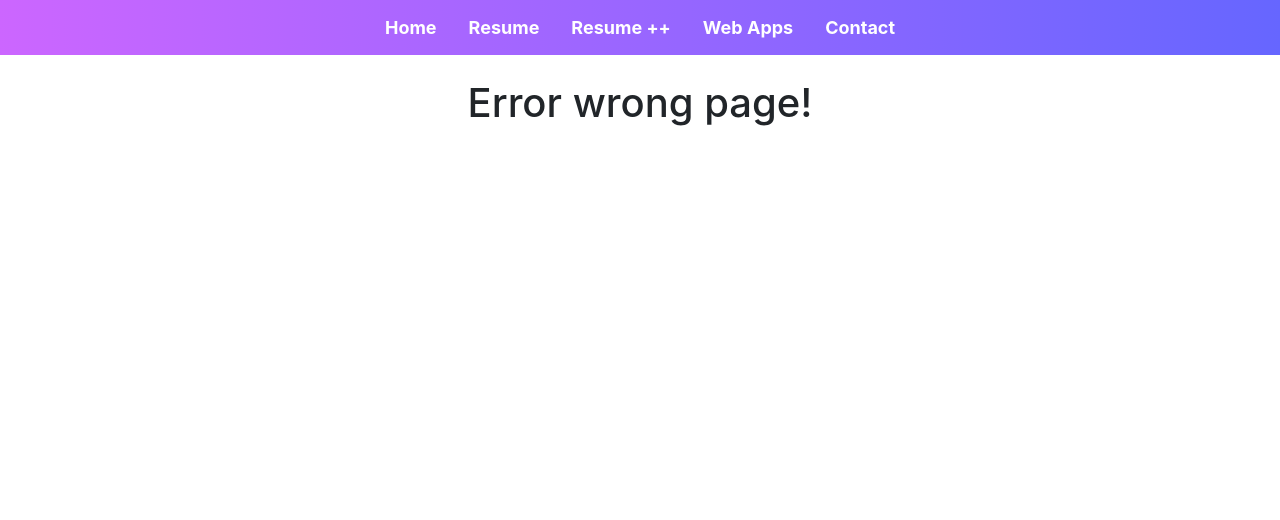
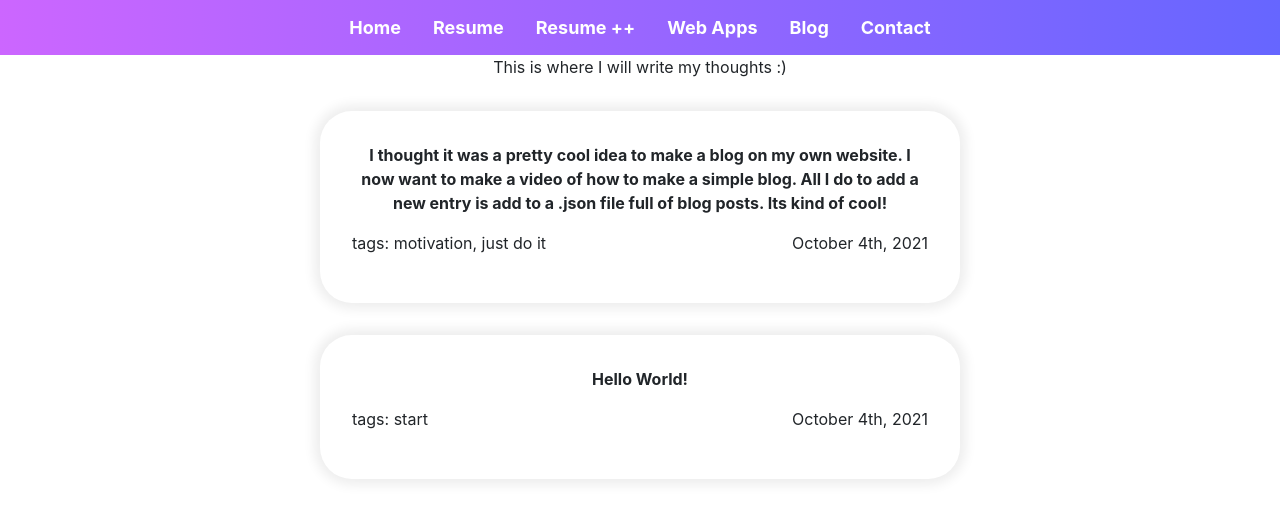
Before and after one commit to mtrejo0/moisestrejo.com, a React (Create React App) app: page /blog in a window 1280 px wide. Shown: the top 520 px of the page. Built offline with nearby package versions, Linux system fonts and the light colour scheme.

Commit message:
added blog

```diff
--- a/src/App.js
+++ b/src/App.js
@@ -9,10 +9,10 @@ import Resume from "./containers/resume";
 import ResumePlusPlus from "./containers/resume++";
 import Contact from "./containers/contact";
 import Error from "./containers/error";
+import Blog from "./containers/blog";
 
 import Webapps from "./containers/webapps";
 import webapps from "./information/webapps.json";
-
 
 function App() {
   return (
@@ -26,6 +26,7 @@ function App() {
           <Route path="/resume++" component={ResumePlusPlus} />
           <Route path="/webapps" component={Webapps} />
           <Route path="/contact" component={Contact} />
+          <Route path="/blog" component={Blog} />
           <Route path="*" component={Error} />
           <Route
             path="/egg"
--- a/src/components/navbar.js
+++ b/src/components/navbar.js
@@ -22,6 +22,9 @@ class NavigationBar extends React.Component {
                 <NavLink to="/webapps">Web Apps</NavLink>
               </li>
               <li className="nav-li">
+                <NavLink to="/blog">Blog</NavLink>
+              </li>
+              <li className="nav-li">
                 <NavLink to="/contact">Contact</NavLink>
               </li>
             </ul>
--- /dev/null
+++ b/src/containers/blog.js
@@ -0,0 +1,32 @@
+import React from "react";
+
+import blog_items from "../information/blog.json";
+
+const BlogItem = ({ item }) => {
+  return (
+    <div className="nice-border blog-item">
+      <p>
+        <strong>{item.text}</strong>
+      </p>
+      <div className="blog-bottom">
+        <p>tags: {item.tags.join(", ")}</p>
+        <p>{item.date}</p>
+      </div>
+    </div>
+  );
+};
+
+class Blog extends React.Component {
+  render() {
+    return (
+      <div className="center">
+        <p>This is where I will write my thoughts :)</p>
+        {blog_items.map((item) => (
+          <BlogItem item={item}></BlogItem>
+        ))}
+      </div>
+    );
+  }
+}
+
+export default Blog;
--- /dev/null
+++ b/src/information/blog.json
@@ -0,0 +1,16 @@
+[
+    {
+        "text": "I thought it was a pretty cool idea to make a blog on my own website. I now want to make a video of how to make a simple blog. All I do to add a new entry is add to a .json file full of blog posts. Its kind of cool!",
+        "date": "October 4th, 2021",
+        "tags": [
+            "motivation, just do it"
+        ]
+    },
+    {
+        "text": "Hello World!",
+        "date": "October 4th, 2021",
+        "tags": [
+            "start"
+        ]
+    }
+]
--- a/src/styles.css
+++ b/src/styles.css
@@ -384,3 +384,13 @@ p {
     width: 100%;
   }
 }
+
+.blog-item {
+  width: 50vw;
+}
+
+.blog-bottom {
+  width: 100%;
+  display: flex;
+  justify-content: space-between;
+}
```
Lines whose indentation alone changed are shown as unchanged.
